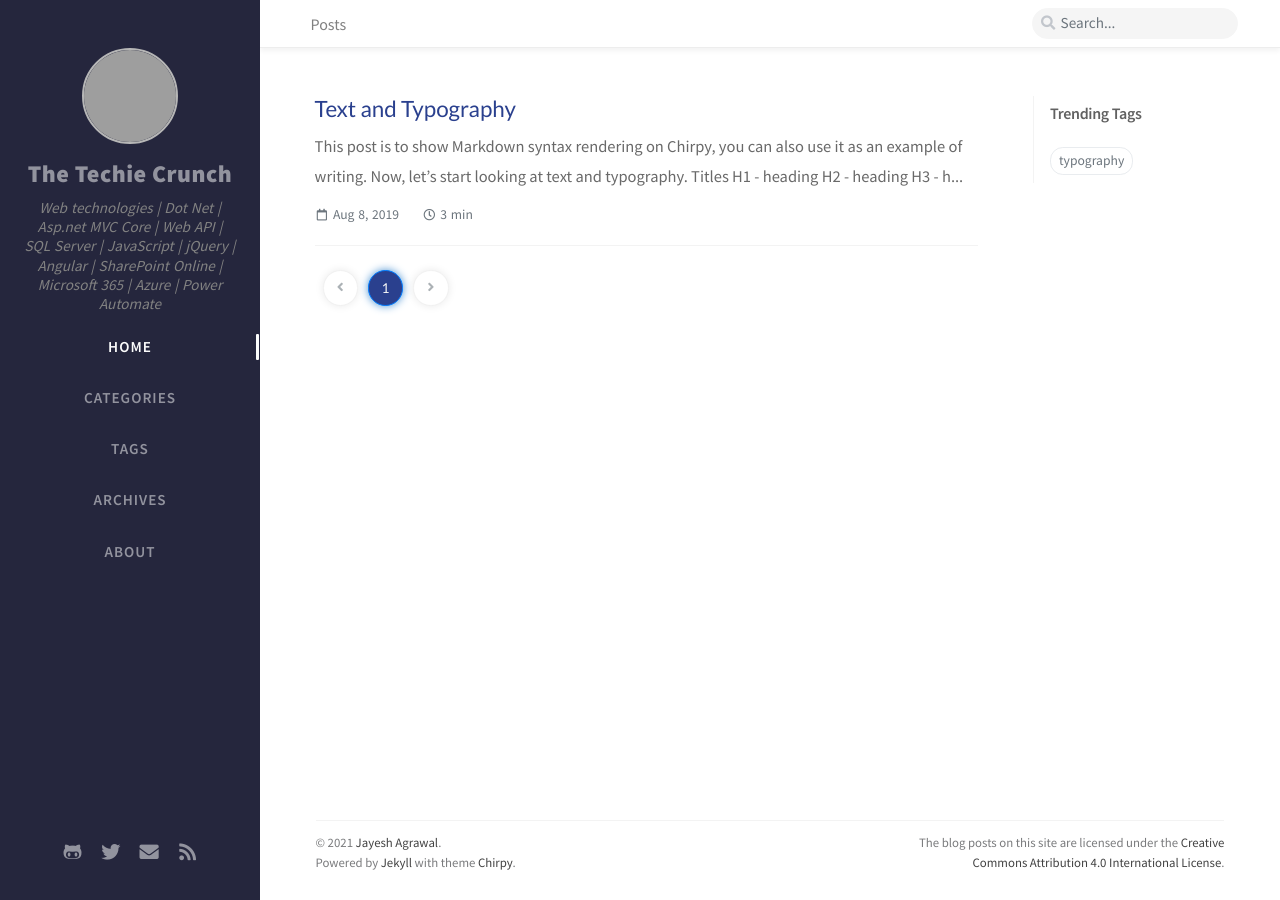
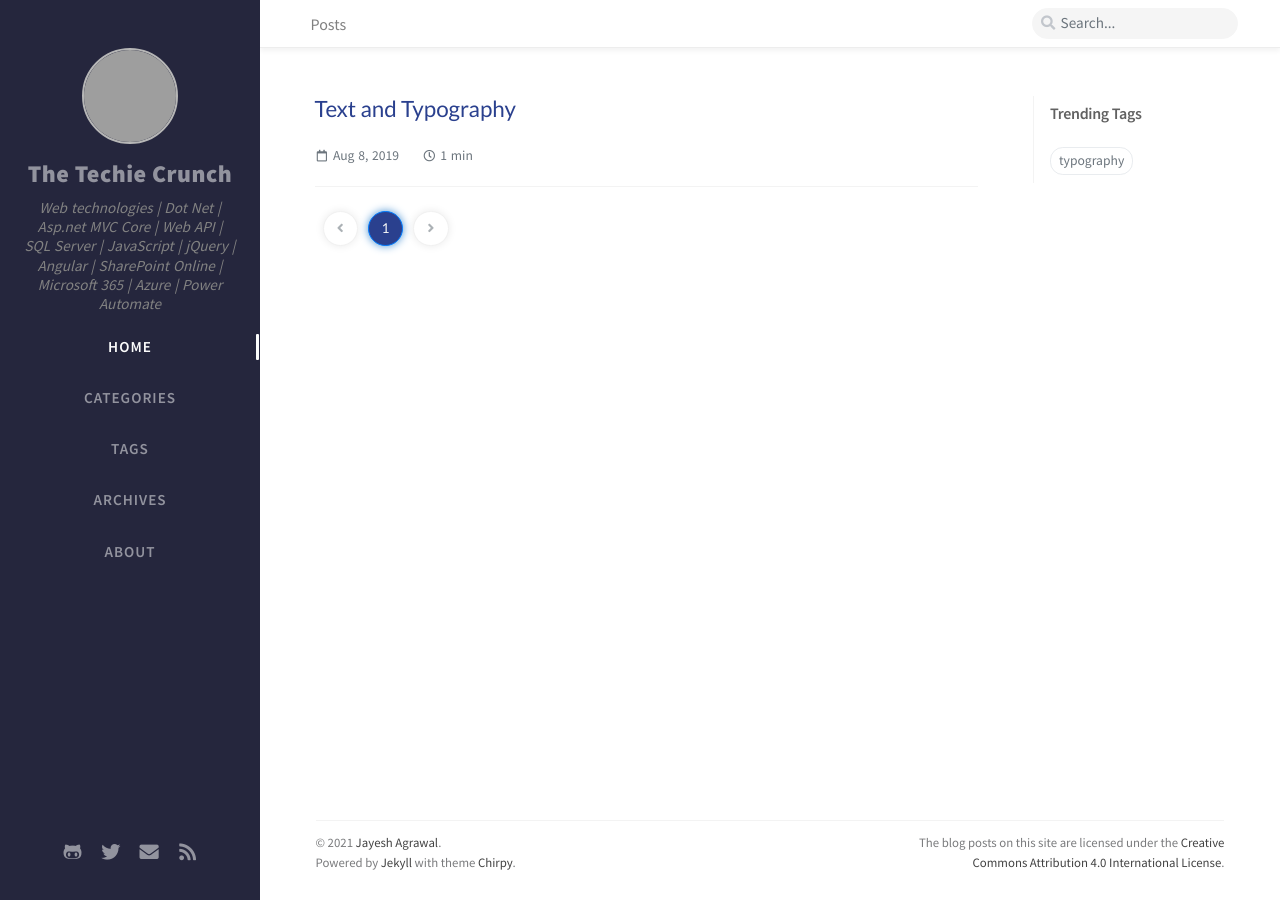
Before and after one commit to JayeshAgrawal/jayeshagrawal.github.io, a Jekyll site: the page built from index.html, in a window 1280 px wide. Built offline with Jekyll 4.4.1, drawn with Linux system fonts in a browser that asks for light colours; nearby versions of some CDN libraries; the list of posts is cut into pages by our own code; comment, search, counter and statistics services are not loaded; part of the change alters nothing that is shown; grey boxes are pictures that could not be loaded.

Commit message:
Updated Post

````diff
--- a/_posts/2019-08-08-text-and-typography.md
+++ b/_posts/2019-08-08-text-and-typography.md
@@ -1,4 +1,5 @@
 ---
+layout: post
 title: Text and Typography
 author: Cotes Chung
 date: 2019-08-08 11:33:00 +0800
@@ -8,212 +9,3 @@ math: true
 mermaid: true
 image: https://cdn.jsdelivr.net/gh/cotes2020/chirpy-images/commons/devices-mockup.png
 ---
-
-This post is to show Markdown syntax rendering on [**Chirpy**](https://github.com/cotes2020/jekyll-theme-chirpy/fork), you can also use it as an example of writing. Now, let's start looking at text and typography.
-
-
-## Titles
----
-# H1 - heading
-
-<h2 data-toc-skip>H2 - heading</h2>
-
-<h3 data-toc-skip>H3 - heading</h3>
-
-<h4>H4 - heading</h4>
----
-<br>
-
-## Paragraph
-
-I wandered lonely as a cloud
-
-That floats on high o'er vales and hills,
-
-When all at once I saw a crowd,
-
-A host, of golden daffodils;
-
-Beside the lake, beneath the trees,
-
-Fluttering and dancing in the breeze.
-
-## Lists
-
-### Ordered list
-
-1. Firstly
-2. Secondly
-3. Thirdly
-
-### Unordered list
-
-- Chapter
-	- Setcion
-      - Paragraph
-
-### Task list
-
-- [ ] TODO
-- [x] Completed
-- Hold on
-- [ ] Defeat COVID-19
-  - [x] Vaccine production
-  - [ ] Economic recovery
-  - [ ] People smile again
-
-### Description list
-
-Sun
-: the star around which the earth orbits
-
-Moon
-: the natural satellite of the earth, visible by reflected light from the sun
-
-
-## Block Quote
-
-> This line to shows the Block Quote.
-
-## Tables
-
-| Company                      | Contact          | Country |
-|:-----------------------------|:-----------------|--------:|
-| Alfreds Futterkiste          | Maria Anders     | Germany |
-| Island Trading               | Helen Bennett    | UK      |
-| Magazzini Alimentari Riuniti | Giovanni Rovelli | Italy   |
-
-## Links
-
-<http://127.0.0.1:4000>
-
-
-## Footnote
-
-Click the hook will locate the footnote[^footnote], and here is another footnote[^fn-nth-2].
-
-
-## Images
-
-- Default (with caption)
-
-![Desktop View](https://cdn.jsdelivr.net/gh/cotes2020/chirpy-images/posts/20190808/mockup.png)
-_Full screen width and center alignment_
-
-<br>
-
-- Specify width
-
-![Desktop View](https://cdn.jsdelivr.net/gh/cotes2020/chirpy-images/posts/20190808/mockup.png){: width="400"}
-_400px image width_
-
-<br>
-
-- Left aligned
-
-![Desktop View](https://cdn.jsdelivr.net/gh/cotes2020/chirpy-images/posts/20190808/mockup.png){: width="350" .normal}
-
-<br>
-
-- Float to left
-
-  ![Desktop View](https://cdn.jsdelivr.net/gh/cotes2020/chirpy-images/posts/20190808/mockup.png){: width="240" .left}
-  "A repetitive and meaningless text is used to fill the space. A repetitive and meaningless text is used to fill the space. A repetitive and meaningless text is used to fill the space. A repetitive and meaningless text is used to fill the space. A repetitive and meaningless text is used to fill the space. A repetitive and meaningless text is used to fill the space. A repetitive and meaningless text is used to fill the space. A repetitive and meaningless text is used to fill the space. A repetitive and meaningless text is used to fill the space. A repetitive and meaningless text is used to fill the space. A repetitive and meaningless text is used to fill the space. A repetitive and meaningless text is used to fill the space."
-
-<br>
-
-- Float to right
-
-  ![Desktop View](https://cdn.jsdelivr.net/gh/cotes2020/chirpy-images/posts/20190808/mockup.png){: width="240" .right}
-  "A repetitive and meaningless text is used to fill the space. A repetitive and meaningless text is used to fill the space. A repetitive and meaningless text is used to fill the space. A repetitive and meaningless text is used to fill the space. A repetitive and meaningless text is used to fill the space. A repetitive and meaningless text is used to fill the space. A repetitive and meaningless text is used to fill the space. A repetitive and meaningless text is used to fill the space. A repetitive and meaningless text is used to fill the space. A repetitive and meaningless text is used to fill the space. A repetitive and meaningless text is used to fill the space. A repetitive and meaningless text is used to fill the space."
-
-<br>
-
-## Mermaid SVG
-
-```mermaid
- gantt
-  title  Adding GANTT diagram functionality to mermaid
-  apple :a, 2017-07-20, 1w
-  banana :crit, b, 2017-07-23, 1d
-  cherry :active, c, after b a, 1d
-```
-
-
-## Mathematics
-
-The mathematics powered by [**MathJax**](https://www.mathjax.org/):
-
-$$ \sum_{n=1}^\infty 1/n^2 = \frac{\pi^2}{6} $$
-
-When \\(a \ne 0\\), there are two solutions to \\(ax^2 + bx + c = 0\\) and they are
-
-$$ x = {-b \pm \sqrt{b^2-4ac} \over 2a} $$
-
-
-## Inline code
-
-This is an example of `Inline Code`.
-
-
-## Code block
-
-### Common
-
-```
-This is a common code snippet, without syntax highlight and line number.
-```
-
-### Specific Languages
-
-#### Console
-
-```console
-$ env |grep SHELL
-SHELL=/usr/local/bin/bash
-PYENV_SHELL=bash
-```
-
-#### Ruby
-
-```ruby
-def sum_eq_n?(arr, n)
-  return true if arr.empty? && n == 0
-  arr.product(arr).reject { |a,b| a == b }.any? { |a,b| a + b == n }
-end
-```
-
-#### Shell
-
-```shell
-if [ $? -ne 0 ]; then
-    echo "The command was not successful.";
-    #do the needful / exit
-fi;
-```
-
-#### Liquid
-
-{% raw %}
-```liquid
-{% if product.title contains 'Pack' %}
-  This product's title contains the word Pack.
-{% endif %}
-```
-{% endraw %}
-
-#### Java
-
-```java
-private void writeObject(java.io.ObjectOutputStream s)
-  throws java.io.IOException {
-  // Write out any hidden serialization magic
-  s.defaultWriteObject();
-  for (E e: map.keySet()) s.writeObject(e);
-}
-```
-
-## Reverse Footnote
-
-[^footnote]: The footnote source
-[^fn-nth-2]: The 2nd footnote source
````
